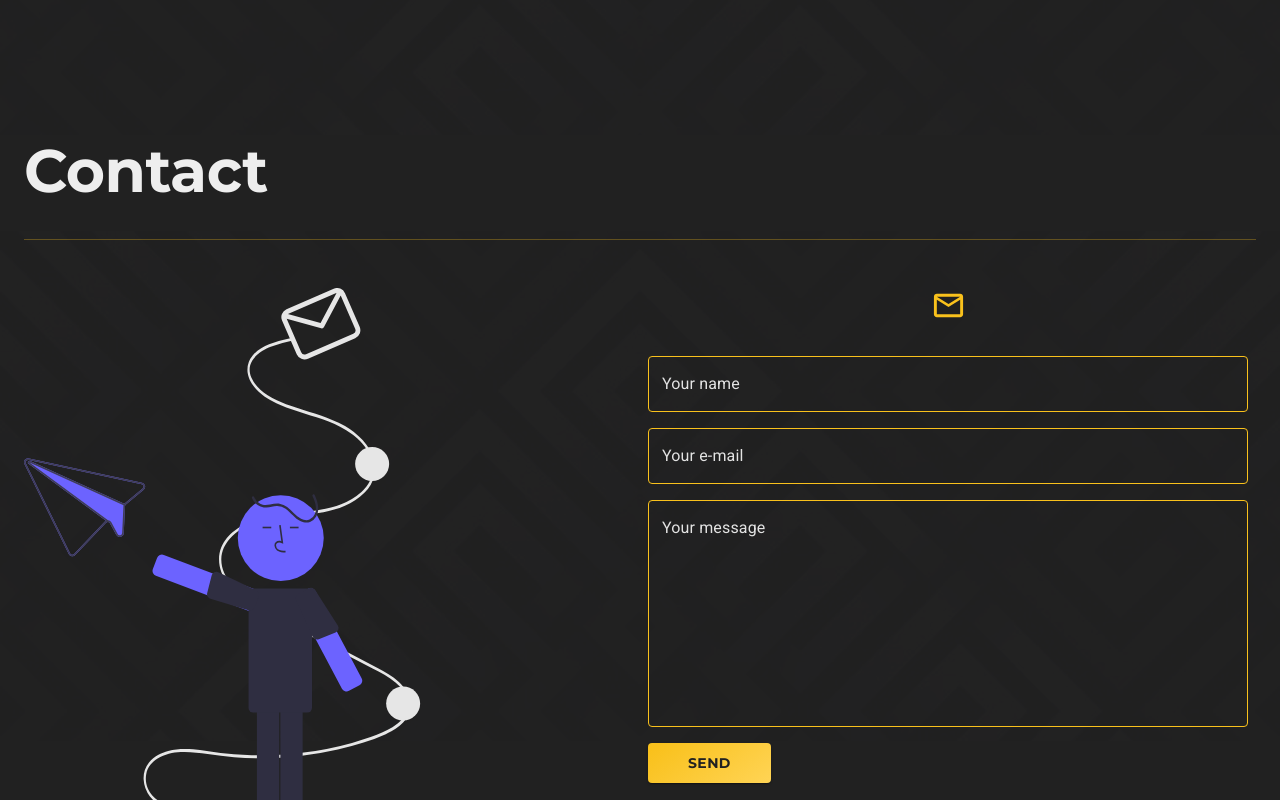
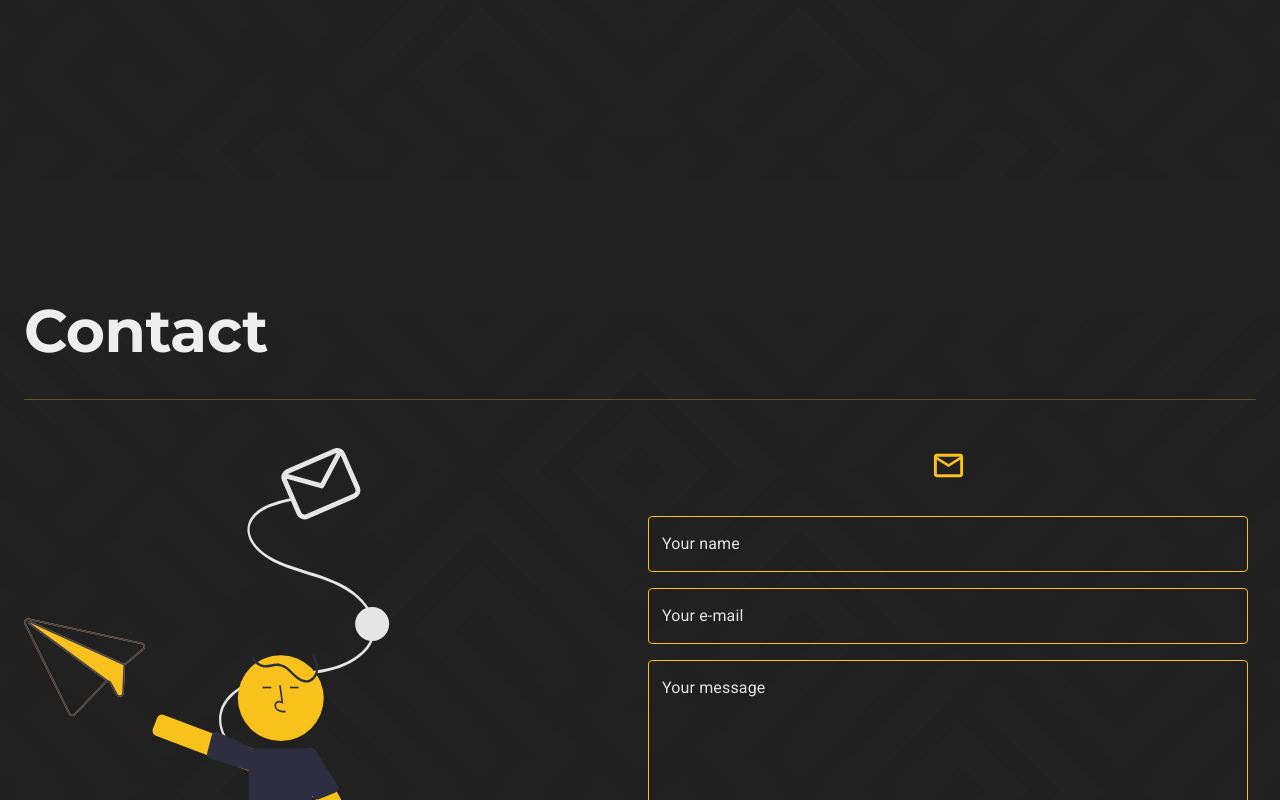
Before and after one commit to sbayrak/suatbayrak-nextjs-materialui, a Next.js app: page / in a window 1280 px wide. Shown: the part 3920-4720 px from the top of the page. Built offline with nearby package versions, Linux system fonts and the light colour scheme.

Commit message:
changed svg color and added paddingTop

```diff
--- a/components/sections/Contact.js
+++ b/components/sections/Contact.js
@@ -43,6 +43,7 @@ const useStyles = makeStyles((theme) => ({
     backgroundSize: '100%',
     backgroundRepeat: 'repeat',
     backgroundPosition: 'center',
+    paddingTop: theme.spacing(20),
     paddingBottom: theme.spacing(20),
     fontFamily: 'Montserrat',
   },
```
Also changed, not shown: public/undrawEmail.svg.
